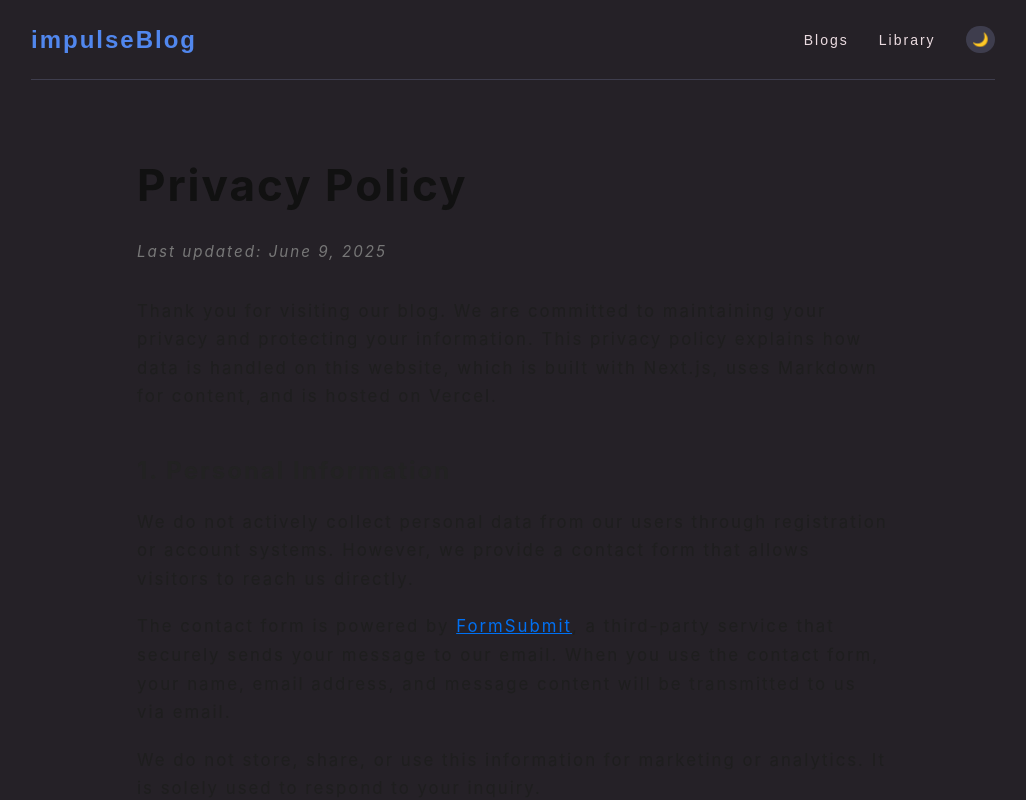
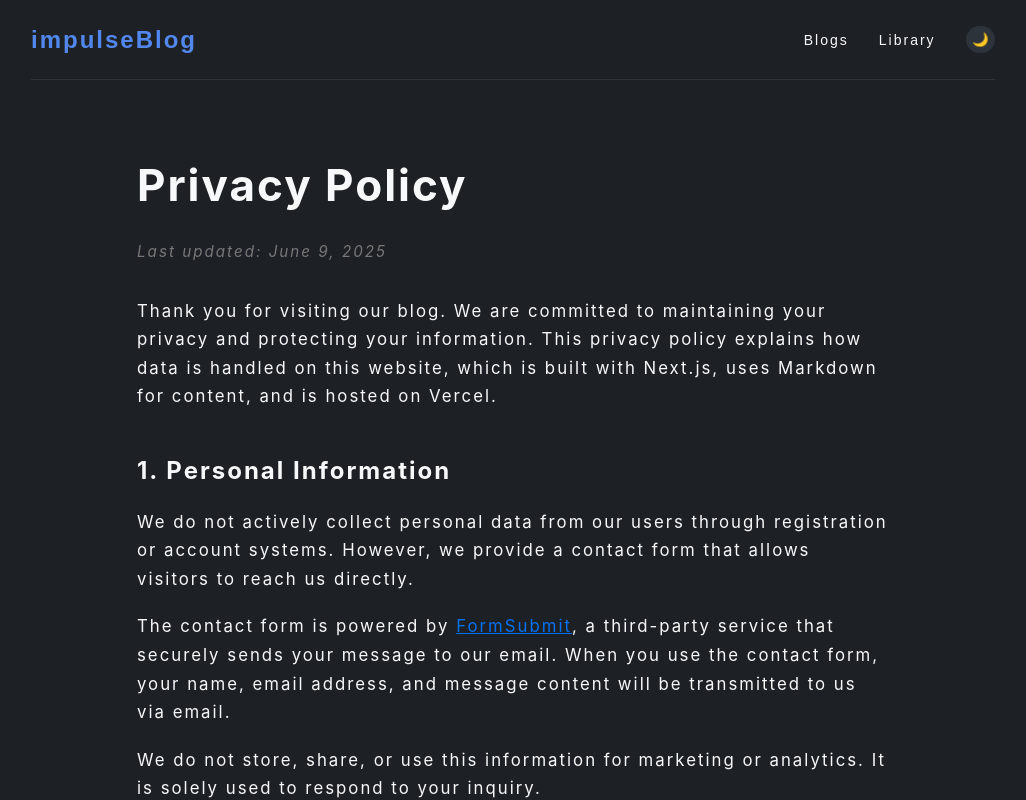
Before and after one commit to Ajay871c/ajaykumar, a Next.js app: page /privacy in a window 1280 px wide. Shown: the top 800 px of the page, without its empty margins (127-1153 px from the left). Built offline with nearby package versions, Linux system fonts and the light colour scheme.

Commit message:
changed color

```diff
--- a/src/app/globals.css
+++ b/src/app/globals.css
@@ -6,19 +6,23 @@
 
 
 :root {
-  --bg: #252127;
+  /* --bg: #252127;
   --bg-soft: #3e3d4d;
   --text: #ebdbe0;
-  --text-soft: #a592a0;
+  --text-soft: #a592a0; */
+  --bg: #1d2125;
+  --bg-soft: #2C333A;
+  --text: #f7f8f9;
+  --text-soft: #B3B9C4;
   --button-hover: #2a5192;
   --button: #5187ee;
 }
 
 body.dark {
-  --bg: #ebdbe0;
-  --bg-soft: #cfc0cb;
-  --text: #252127;
-  --text-soft: #3e3d4d;
+  --bg: #f7f8f9;
+  --bg-soft: #B3B9C4;
+  --text: #1d2125;
+  --text-soft: #2C333A;
   --button-hover: #5187ee;
   --button: #2a5192;
 }
@@ -56,10 +60,13 @@ body.dark {
   }
 }
 
-html, body {
-  scrollbar-width: none; /* Firefox */
+html,
+body {
+  scrollbar-width: none;
+  /* Firefox */
 }
 
 body::-webkit-scrollbar {
-  display: none; /* Chrome, Safari, Edge */
+  display: none;
+  /* Chrome, Safari, Edge */
 }
--- a/src/styles/globals.scss
+++ b/src/styles/globals.scss
@@ -488,13 +488,13 @@ body {
             margin: 0 auto;
             padding: 3rem 1.5rem;
             font-family: "Inter", sans-serif;
-            color: #1e1e1e;
+            color: $text-soft;
             line-height: 1.7;
 
             h1 {
                 font-size: 2.75rem;
                 margin-bottom: 1rem;
-                color: #111;
+                color: $text;
             }
 
             .updated {
@@ -508,7 +508,7 @@ body {
                 font-size: 1.5rem;
                 margin-top: 2.5rem;
                 margin-bottom: 1rem;
-                color: #222;
+                color: $text-soft;
             }
 
             p {
```
